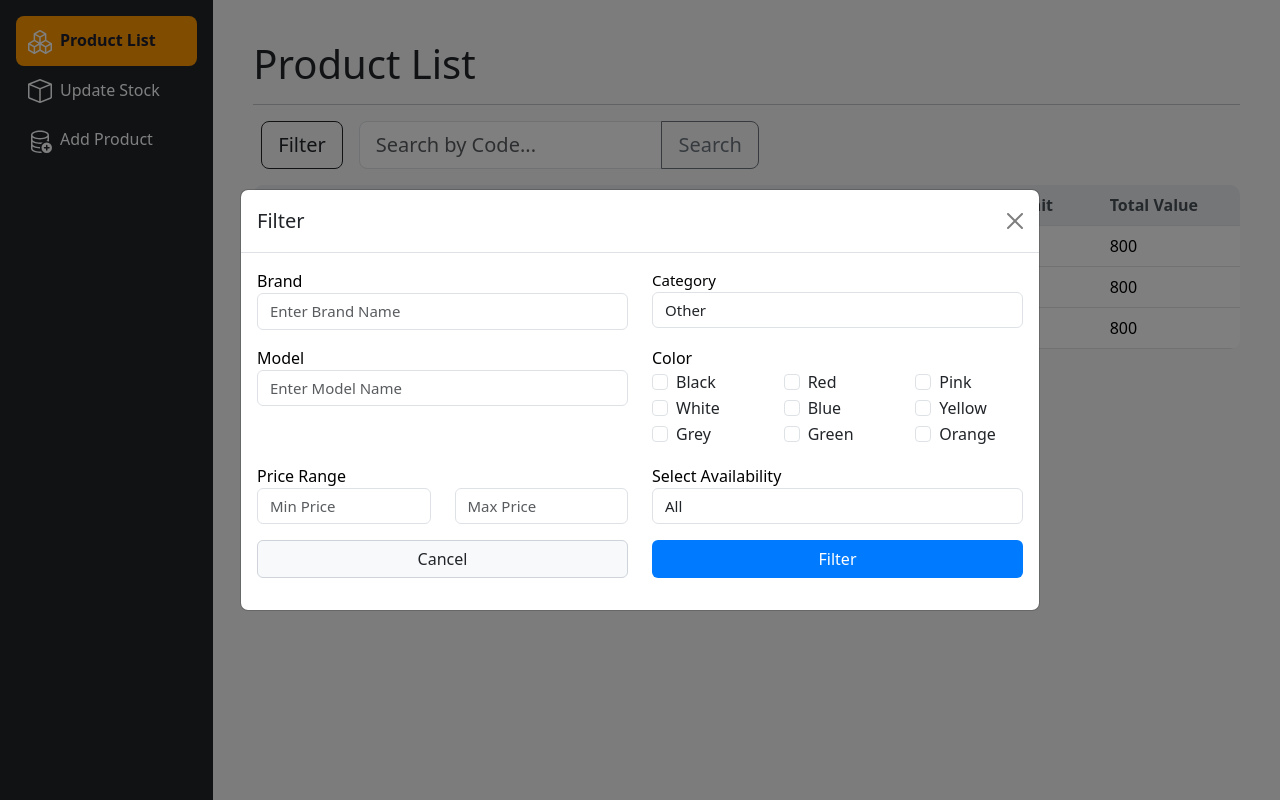
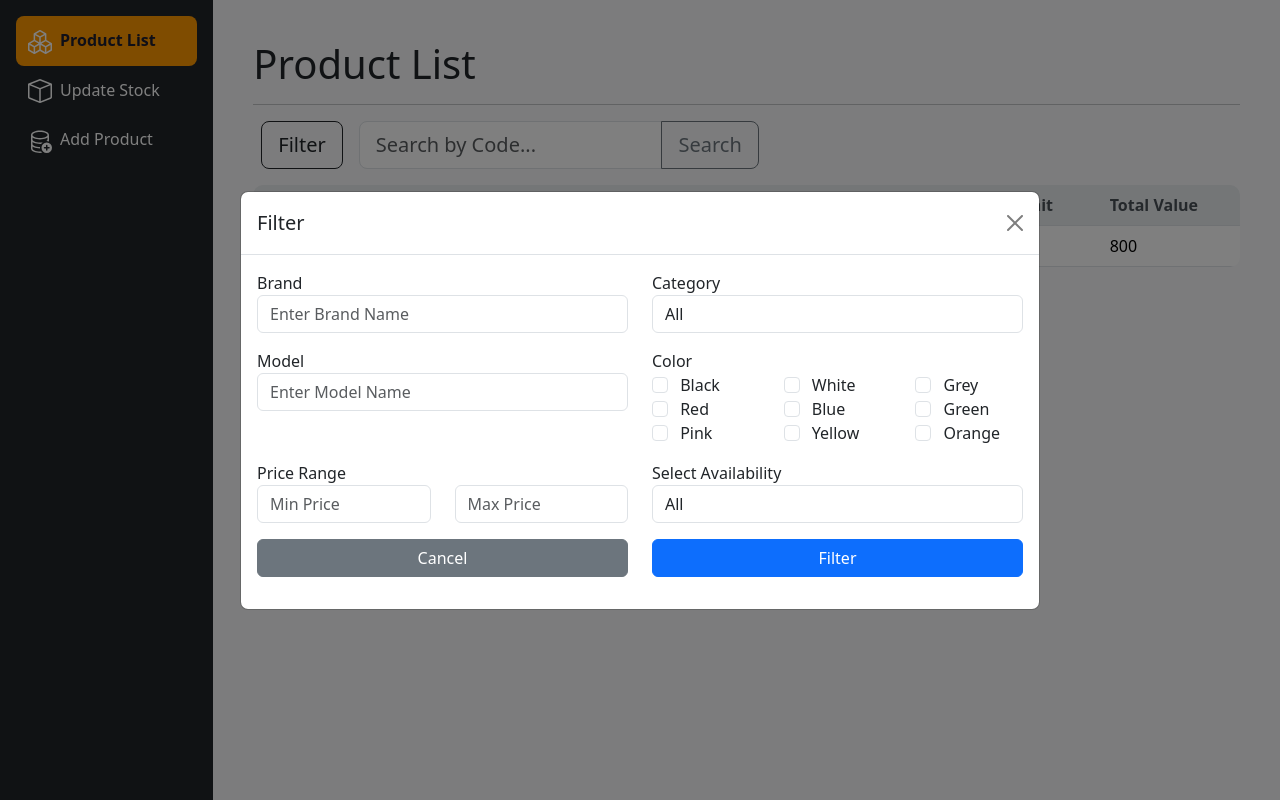
Before and after one commit to mendozalucas/p1_proyecto_inventarios, a Next.js app in the folder frontend/: page / in a window 1280 px wide. Both pictures are taken after a click on the button "Filter". Built offline with nearby package versions, Linux system fonts and the light colour scheme.

Commit message:
request sql success

```diff
--- a/frontend/app/page.js
+++ b/frontend/app/page.js
@@ -70,28 +70,6 @@ export default function Home() {
               <td>40</td>
               <td>800</td>
             </tr>
-            <tr>
-              <th scope="row">1010</th>
-              <td>Peripherals</td>
-              <td>Cougar</td>
-              <td>Core</td>
-              <td>Black</td>
-              <td>20</td>
-              <td>5</td>
-              <td>40</td>
-              <td>800</td>
-            </tr>
-            <tr>
-              <th scope="row">1010</th>
-              <td>Peripherals</td>
-              <td>Cougar</td>
-              <td>Core</td>
-              <td>Black</td>
-              <td>20</td>
-              <td>5</td>
-              <td>40</td>
-              <td>800</td>
-            </tr>
           </tbody>
         </table>
       </div>
--- a/frontend/components/modal_filter.js
+++ b/frontend/components/modal_filter.js
@@ -1,5 +1,5 @@
 "use client";
-import { useEffect } from "react";
+import { useEffect, useState } from "react";
 
 export default function ModalFilter() {
   useEffect(() => {
@@ -13,214 +13,138 @@ export default function ModalFilter() {
       });
   }, []);
 
+  const [formData, setFormData] = useState({
+    brand: "",
+    category: 0,
+    model: "",
+    colors: [],
+    minPrice: "",
+    maxPrice: "",
+    availability: 0,
+  });
+
+    // Función para manejar los cambios en los inputs
+  const handleChange = (e) => {
+    const { name, value, type, checked } = e.target;
+
+    if (type === "checkbox") {
+      setFormData((prev) => ({
+        ...prev,
+        colors: checked ? [...prev.colors, value] : prev.colors.filter((color) => color !== value),
+      }));
+    } else {
+      setFormData((prev) => ({
+        ...prev,
+        [name]: value,
+      }));
+    }
+  };
+
+  // Enviar los datos al backend Flask
+  const handleSubmit = async () => {
+    try {
+      const response = await fetch("http://127.0.0.1:5000/filter", {
+        method: "POST",
+        headers: {
+          "Content-Type": "application/json",
+        },
+        body: JSON.stringify(formData),
+      });
+
+      const data = await response.json();
+      console.log("Productos filtrados:", data);
+    } catch (error) {
+      console.error("Error al enviar los filtros:", error);
+    }
+  };
+
   return (
-    <div
-      className="modal fade"
-      id="filterModal"
-      tabIndex={-1}
-      aria-labelledby="filterModalLabel"
-      aria-hidden="true"
-    >
+    <div className="modal fade" id="filterModal" tabIndex={-1} aria-hidden="true">
       <div className="modal-dialog modal-lg modal-dialog-centered">
         <div className="modal-content">
           <div className="modal-header">
-            <h5 className="modal-title" id="filterModalLabel" style={{ Height: 40 }}>
-              Filter
-            </h5>
-            <button
-              type="button"
-              className="btn-close"
-              data-bs-dismiss="modal"
-              aria-label="Close"
-            />
+            <h5 className="modal-title">Filter</h5>
+            <button type="button" className="btn-close" data-bs-dismiss="modal" />
           </div>
           <div className="modal-body">
-            <form action="#">
+            <form onSubmit={(e) => e.preventDefault()}>
               <div className="row">
+                {/* Brand */}
                 <div className="col-lg-6 mb-3">
-                  <div className="form-group">
-                    <label className="d-block fs-14 text-black mb-10">
-                      Brand
-                    </label>
+                  <label>Brand</label>
                   <input
                     type="text"
                     className="form-control"
-                      style={{ fontSize: 15 }}
+                    name="brand"
+                    value={formData.brand}
+                    onChange={handleChange}
                     placeholder="Enter Brand Name"
                   />
                 </div>
-                </div>
+
+                {/* Category */}
                 <div className="col-lg-6 mb-3">
-                  <div className="form-group">
-                    <label
-                      className="d-block fs-14 text-black mb-10"
-                      style={{ fontSize: 15 }}
+                  <label>Category</label>
+                  <select
+                    className="form-control"
+                    name="category"
+                    value={formData.category}
+                    onChange={handleChange}
                   >
-                      Category
-                    </label>
-                    <select className="form-control" style={{ fontSize: 15 }}>
-                      <option value={0}>Other</option>
-                      <option value={1}>Peripheral</option>
-                      <option value={2}>Microprocessor</option>
-                      <option value={3}>GPU</option>
-                      <option value={4}>Motherboard</option>
+                    <option value={0}>All</option>
+                    <option value={1}>Other</option>
+                    <option value={2}>Peripheral</option>
+                    <option value={3}>Microprocessor</option>
+                    <option value={4}>GPU</option>
                   </select>
                 </div>
-                </div>
+
+                {/* Model */}
                 <div className="col-lg-6 mb-3">
-                  <div className="form-group">
-                    <label className="d-block fs-14 text-black mb-10">
-                      Model
-                    </label>
+                  <label>Model</label>
                   <input
                     type="text"
                     className="form-control"
-                      style={{ fontSize: 15 }}
+                    name="model"
+                    value={formData.model}
+                    onChange={handleChange}
                     placeholder="Enter Model Name"
                   />
                 </div>
+
+                {/* Colors */}
+                <div className="col-lg-6 mb-3">
+                  <label>Color</label>
+                  <div className="row"> {/* map creates input and label for each color */}
+                    {["Black", "White", "Grey", "Red", "Blue", "Green", "Pink", "Yellow", "Orange"].map(
+                      (color) => (
+                        <div key={color} className="col-4">
+                          <input
+                            type="checkbox"
+                            className="form-check-input"
+                            name="colors"
+                            value={color}
+                            checked={formData.colors.includes(color)}
+                            onChange={handleChange}
+                          /> {/* Checked: check if color is in the array and checks it*/}
+                          <label className="form-check-label ms-2">{color}</label>
                         </div>
-                <div className="col-lg-6 mb-3">
-                  <div className="form-group">
-                    <label className="d-block fs-14 text-black mb-10">
-                      Color
-                    </label>
-                    <div className="row">
-                      <div className="col-4">
-                        <div className="form-check">
-                          <input
-                            className="form-check-input"
-                            type="checkbox"
-                            value="Black"
-                            id="colorBlack"
-                          />
-                          <label
-                            className="form-check-label"
-                            htmlFor="colorBlack"
-                          >
-                            Black
-                          </label>
-                        </div>
-                        <div className="form-check">
-                          <input
-                            className="form-check-input"
-                            type="checkbox"
-                            value="White"
-                            id="colorWhite"
-                          />
-                          <label
-                            className="form-check-label"
-                            htmlFor="colorWhite"
-                          >
-                            White
-                          </label>
-                        </div>
-                        <div className="form-check">
-                          <input
-                            className="form-check-input"
-                            type="checkbox"
-                            defaultValue="Grey"
-                            id="colorGrey"
-                          />
-                          <label className="form-check-label" htmlFor="colorGrey">
-                            Grey
-                          </label>
+                      )
+                    )}
                   </div>
                 </div>
-                      <div className="col-4">
-                        <div className="form-check">
-                          <input
-                            className="form-check-input"
-                            type="checkbox"
-                            defaultValue="Red"
-                            id="colorRed"
-                          />
-                          <label className="form-check-label" htmlFor="colorRed">
-                            Red
-                          </label>
-                        </div>
-                        <div className="form-check">
-                          <input
-                            className="form-check-input"
-                            type="checkbox"
-                            defaultValue="Blue"
-                            id="colorBlue"
-                          />
-                          <label className="form-check-label" htmlFor="colorBlue">
-                            Blue
-                          </label>
-                        </div>
-                        <div className="form-check">
-                          <input
-                            className="form-check-input"
-                            type="checkbox"
-                            defaultValue="Green"
-                            id="colorGreen"
-                          />
-                          <label
-                            className="form-check-label"
-                            htmlFor="colorGreen"
-                          >
-                            Green
-                          </label>
-                        </div>
-                      </div>
-                      <div className="col-4">
-                        <div className="form-check">
-                          <input
-                            className="form-check-input"
-                            type="checkbox"
-                            defaultValue="Pink"
-                            id="colorPink"
-                          />
-                          <label className="form-check-label" htmlFor="colorPink">
-                            Pink
-                          </label>
-                        </div>
-                        <div className="form-check">
-                          <input
-                            className="form-check-input"
-                            type="checkbox"
-                            defaultValue="Yellow"
-                            id="colorYellow"
-                          />
-                          <label
-                            className="form-check-label"
-                            htmlFor="colorYellow"
-                          >
-                            Yellow
-                          </label>
-                        </div>
-                        <div className="form-check">
-                          <input
-                            className="form-check-input"
-                            type="checkbox"
-                            defaultValue="Orange"
-                            id="colorOrange"
-                          />
-                          <label
-                            className="form-check-label"
-                            htmlFor="colorOrange"
-                          >
-                            Orange
-                          </label>
-                        </div>
-                      </div>
-                    </div>
-                  </div>
-                </div>
+
+                {/* Price Range */}
                 <div className="col-lg-6 mb-3">
-                  <div className="form-group">
-                    <label className="d-block fs-14 text-black mb-10">
-                      Price Range
-                    </label>
+                  <label>Price Range</label>
                   <div className="row">
                     <div className="col-6">
                       <input
                         type="number"
                         className="form-control"
-                          id="minPrice"
-                          style={{ fontSize: 15 }}
+                        name="minPrice"
+                        value={formData.minPrice}
+                        onChange={handleChange}
                         placeholder="Min Price"
                       />
                     </div>
@@ -228,37 +152,38 @@ export default function ModalFilter() {
                       <input
                         type="number"
                         className="form-control"
-                          id="maxPrice"
-                          style={{ fontSize: 15 }}
+                        name="maxPrice"
+                        value={formData.maxPrice}
+                        onChange={handleChange}
                         placeholder="Max Price"
                       />
                     </div>
                   </div>
                 </div>
-                </div>
+
+                {/* Availability */}
                 <div className="col-lg-6 mb-3">
-                  <div className="form-group">
-                    <label className="d-block fs-14 text-black mb-10">
-                      Select Availability
-                    </label>
-                    <select className="form-control" style={{ fontSize: 15 }}>
+                  <label>Select Availability</label>
+                  <select
+                    className="form-control"
+                    name="availability"
+                    value={formData.availability}
+                    onChange={handleChange}
+                  >
                     <option value={0}>All</option>
-                      <option value={1}>Instock</option>
+                    <option value={1}>In Stock</option>
                     <option value={2}>Out Of Stock</option>
                   </select>
                 </div>
-                </div>
+
+                {/* Buttons */}
                 <div className="col-lg-6 mb-3">
-                  <button
-                    type="button"
-                    className="btn style-four w-100 d-block"
-                    data-bs-dismiss="modal"
-                  >
+                  <button type="button" className="btn btn-secondary w-100" data-bs-dismiss="modal">
                     Cancel
                   </button>
                 </div>
                 <div className="col-lg-6 mb-3">
-                  <button type="button" className="btn style-five w-100 d-block">
+                  <button type="button" className="btn btn-primary w-100" onClick={handleSubmit}>
                     Filter
                   </button>
                 </div>
```
Also changed, not shown: 1 other file (tests, documents, lock files or other folders). Lines whose indentation alone changed are shown as unchanged.
